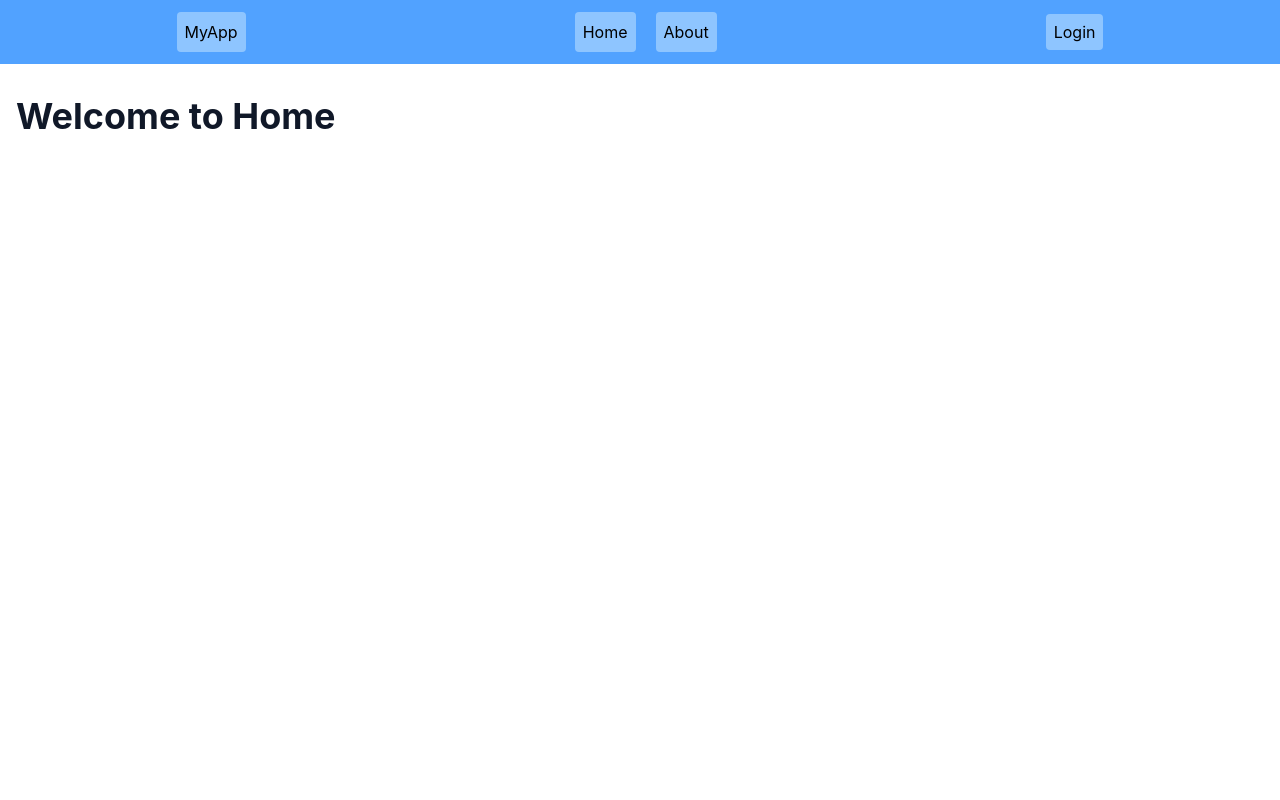
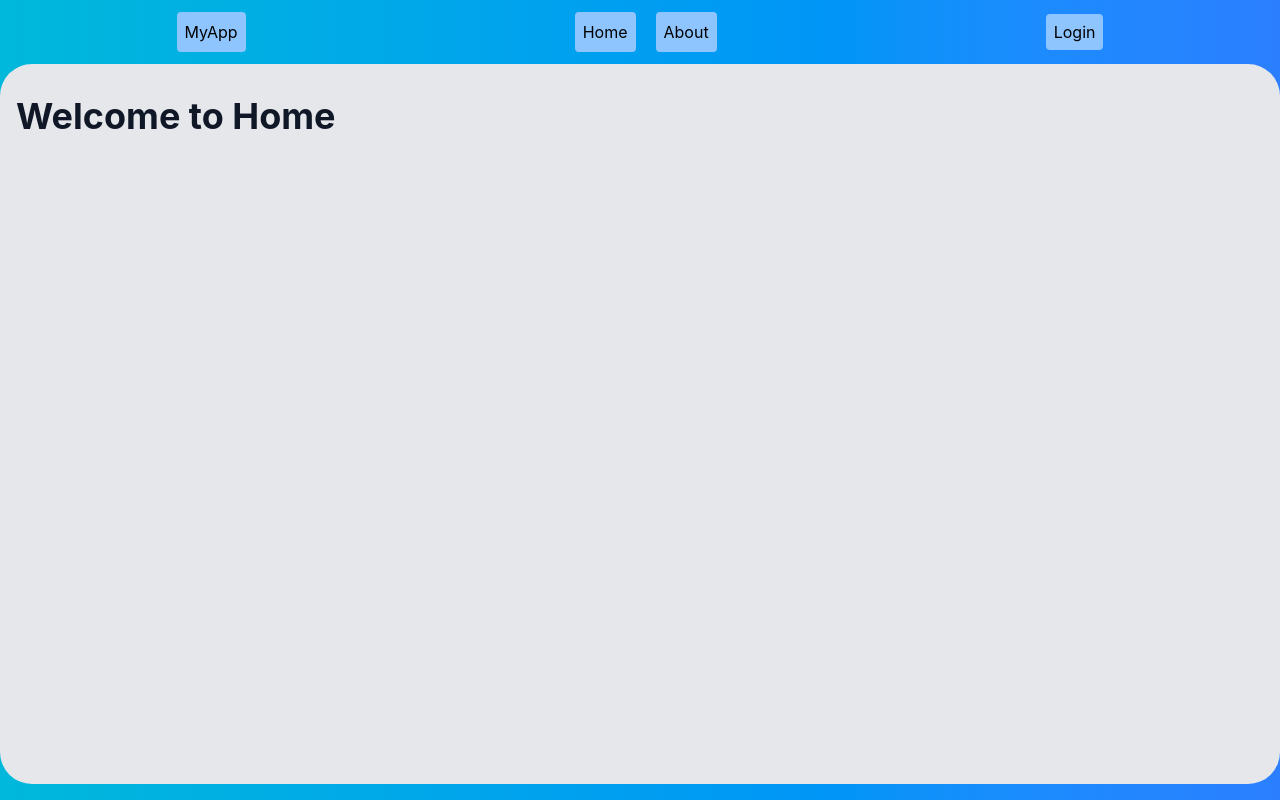
Before and after one commit to Andrea030105/FrontEnd, a React (Vite) app: page / in a window 1280 px wide. Built offline with nearby package versions, Linux system fonts and the light colour scheme.

Commit message:
NavBar, Main Layout

```diff
--- a/src/components/layout/MainLayout.jsx
+++ b/src/components/layout/MainLayout.jsx
@@ -3,9 +3,9 @@ import Navbar from "./Navbar";
 
 function MainLayout() {
   return (
-    <div>
+    <div className="bg-linear-to-r from-cyan-500 to-blue-500 min-h-screen">
       <Navbar />
-      <main className="container mx-auto px-4 py-8">
+      <main className="container mx-auto px-4 rounded-4xl py-8 bg-gray-200 min-h-[calc(100vh-80px)]">
         <Outlet />
       </main>
     </div>
--- a/src/components/layout/Navbar.jsx
+++ b/src/components/layout/Navbar.jsx
@@ -4,7 +4,7 @@ import { useAuth } from "../../context/AuthContext";
 function Navbar() {
   const { isAuthenticated, logout } = useAuth();
   return (
-    <nav className="bg-blue-400 p-3">
+    <nav className="bg-linear-to-r from-cyan-500 to-blue-500 p-3">
       <div className="flex items-center justify-around">
         <div className="bg-blue-300 p-2 rounded">
           <Link to="/">MyApp</Link>
```
